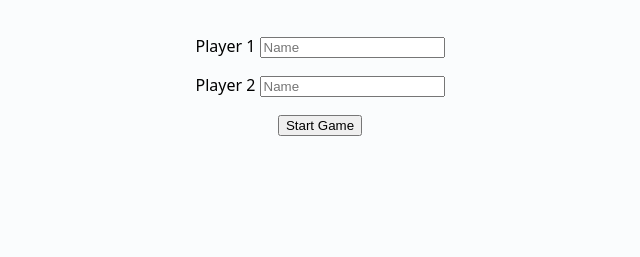
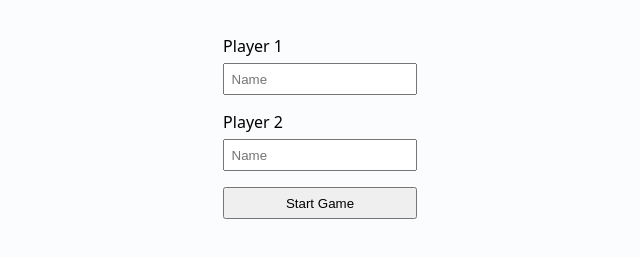
Before and after one commit to alexwilkom/odin-tic-tac-toe, a plain HTML site: page index.html in a window 1280 px wide. Shown: the part 75-332 px from the top of the page, without its empty margins (320-960 px from the left). Drawn offline with Linux system fonts and the light colour scheme.

Commit message:
Update style.css

```diff
--- a/style.css
+++ b/style.css
@@ -9,7 +9,6 @@ body {
     align-items: center;
     min-height: 100svh;
     background-color: #FAFCFD;
-    text-align: center;
 }
 
 .hidden {
@@ -28,9 +27,34 @@ body {
 }
 
 .cell {
-    border: 1px solid blue;
     display: grid;
     place-content: center;
     cursor: pointer;
     font-size: x-large;
+
+    background: #fff;
+    border-radius: 6px;
+    border: 1px solid;
 }
+
+.board-container {
+    text-align: center;
+}
+
+label {
+    display: block;
+    margin-bottom: .4rem;
+}
+
+input {
+    padding: 0.4rem;
+}
+
+button {
+    cursor: pointer;
+    padding: 0.4rem 0.8rem;
+}
+
+#start-game-btn {
+    width: 100%;
+}
```
